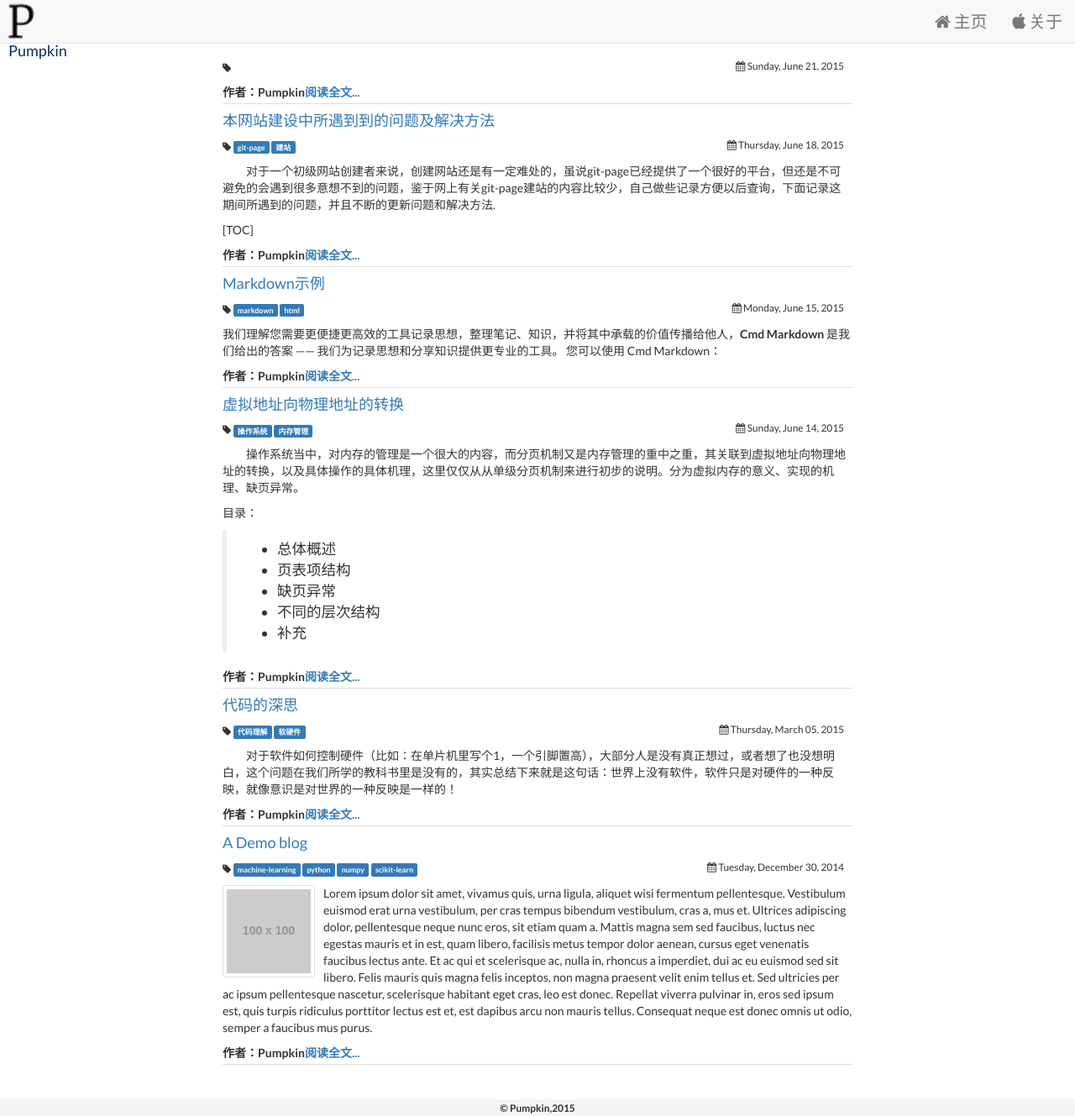
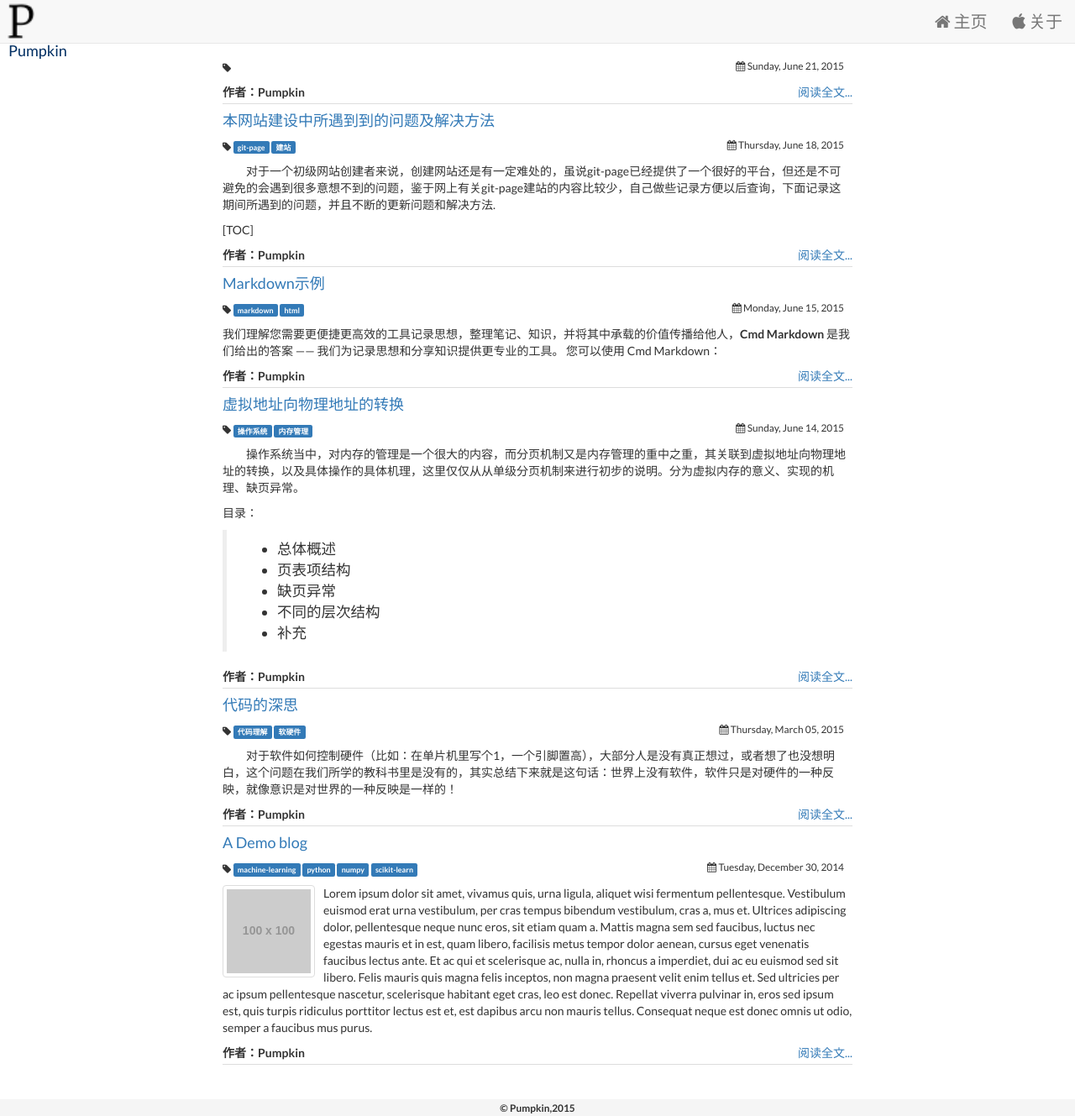
Before and after one commit to LarryBrick/jekyll_demo, a Jekyll site: the page built from index.html, in a window 1280 px wide and 1329 px high. Shown: the whole window at 84% size. Built offline with Jekyll 4.4.1, drawn with Linux system fonts in a browser that asks for light colours; nearby versions of some CDN libraries.

Commit message:
测试首页博客显示的脚

```diff
--- a/index.html
+++ b/index.html
@@ -26,7 +26,7 @@ date: 2014-10-19 23:51
           alt="{{post.title}}"  class="pull-left img-responsive thumb margin10 img-thumbnail" />
         {% endif %}
         <article class=marginBotton10 "excerpt">{{post.excerpt}}</article>
-        <label class="pull-left marginBottom10">作者：Pumpkin</a>
+        <label class="pull-left marginBottom10">作者：Pumpkin</label>
         <a class="pull-right" href="{{post.url | prepend: site.baseurl }}">阅读全文...</a>
       </div>
     {% endfor %}
```
